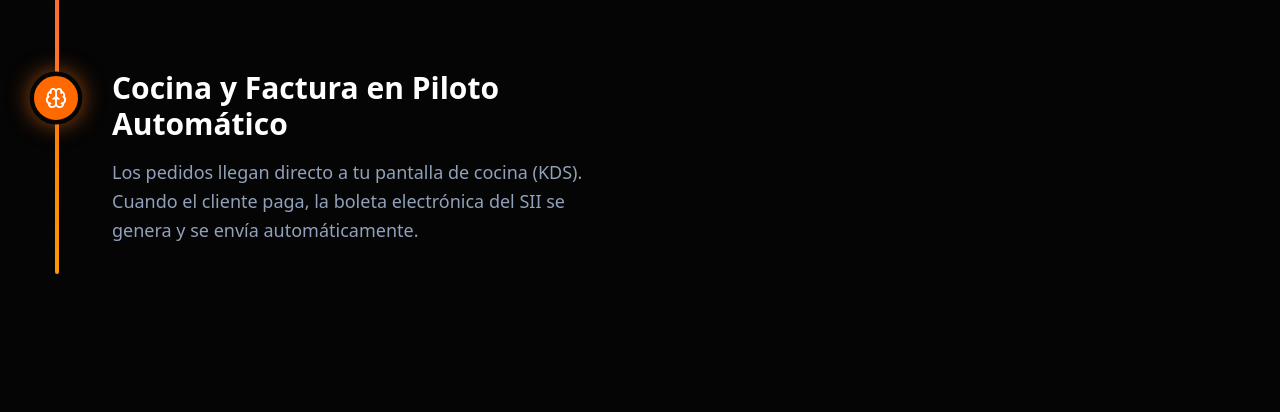
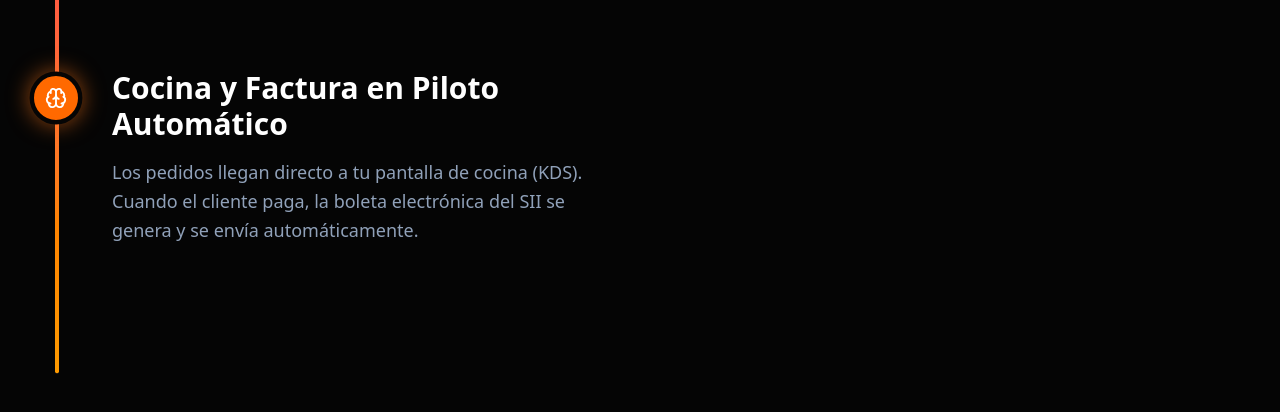
Before and after one commit to Z1Code/gastrocloud, a Next.js app: page / in a window 1280 px wide. Shown: the part 2304-2716 px from the top of the page. Built offline with nearby package versions, Linux system fonts and the light colour scheme.

Commit message:
fix(marketing): extend scroll container padding to ensure third step remains sticky and line animation finishes

```diff
--- a/src/app/(marketing)/page.tsx
+++ b/src/app/(marketing)/page.tsx
@@ -255,13 +255,13 @@ function ProcessBreakdown() {
 
         <div className="grid lg:grid-cols-2 gap-12 lg:gap-24 items-start" ref={containerRef}>
           {/* Left Column: Scrolling Text Content */}
-          <div className="relative">
+          <div className="relative pb-[40vh]">
             {/* Background Vertical Line */}
-            <div className="absolute left-[23px] top-6 bottom-[140px] w-1 bg-white/5 hidden md:block rounded-full" />
+            <div className="absolute left-[23px] top-6 bottom-[40vh] w-1 bg-white/5 hidden md:block rounded-full" />
 
             {/* Animated Fill Vertical Line */}
             <motion.div
-              className="absolute left-[23px] top-6 bottom-[140px] w-1 bg-gradient-to-b from-orange-500 via-rose-500 to-amber-500 hidden md:block rounded-full origin-top"
+              className="absolute left-[23px] top-6 bottom-[40vh] w-1 bg-gradient-to-b from-orange-500 via-rose-500 to-amber-500 hidden md:block rounded-full origin-top"
               style={{ scaleY: scrollYProgress }}
             />
 
@@ -271,7 +271,7 @@ function ProcessBreakdown() {
                 <div
                   key={step.id}
                   className={cn(
-                    "relative md:pl-20 mb-32 last:mb-10 transition-all duration-700",
+                    "relative md:pl-20 mb-32 last:mb-0 transition-all duration-700",
                     isActive ? "opacity-100 translate-x-0" : "opacity-30 -translate-x-4"
                   )}
                 >
```
